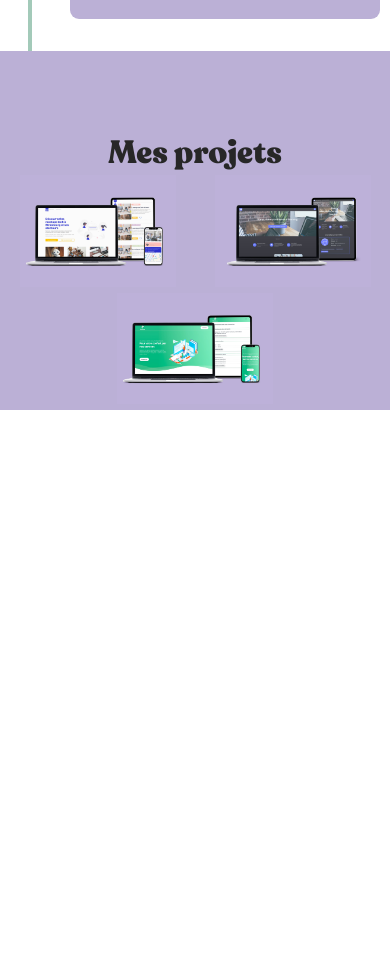
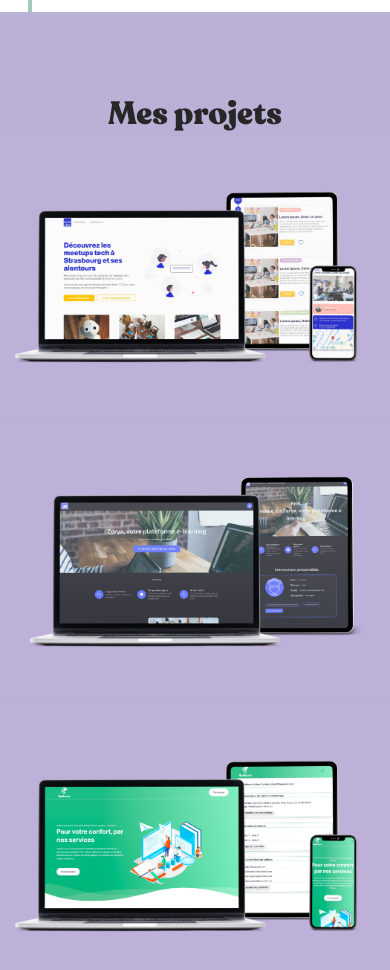
Before and after one commit to Lxvia/portfolio, a React (Create React App) app: page / in a window 390 px wide. Shown: the part 3160-4130 px from the top of the page. Before the commit the page ends 3570 px from the top, so only its background shows below. Built offline with nearby package versions, Linux system fonts and the light colour scheme.

Commit message:
responsive gallery ok

```diff
--- a/src/styles/_home.scss
+++ b/src/styles/_home.scss
@@ -63,21 +63,22 @@
 
 }
 
-@media only screen and (max-width: 768px) {
+@media only screen and (max-width: 955px) {
 
     .home {
         padding-top: 6em;
         gap: 3em;
 
         img {
-            width: 350px;
+            width: 80%;
         }
-
-        h1 {
-            font-size: 45px;
-            line-height: 60px;
-            text-align: center;
-            margin-bottom: 0.5em;
+        .home-right {
+            h1 {
+                font-size: 45px;
+                line-height: 60px;
+                text-align: center;
+                margin-bottom: 0.5em;
+            }
         }
     }
 }
--- a/src/styles/_projects.scss
+++ b/src/styles/_projects.scss
@@ -10,7 +10,6 @@
     .gallery{
         display: flex;
         flex-direction: row;
-        flex-wrap: wrap;
         justify-content: space-around;
 
         .project-img{
@@ -25,3 +24,12 @@
     }
 
 }
+
+@media only screen and (max-width: 955px){
+    .gallery {
+        flex-direction: column !important;
+        .project-img {
+            width: 100% !important;
+        }
+    }
+}
```
